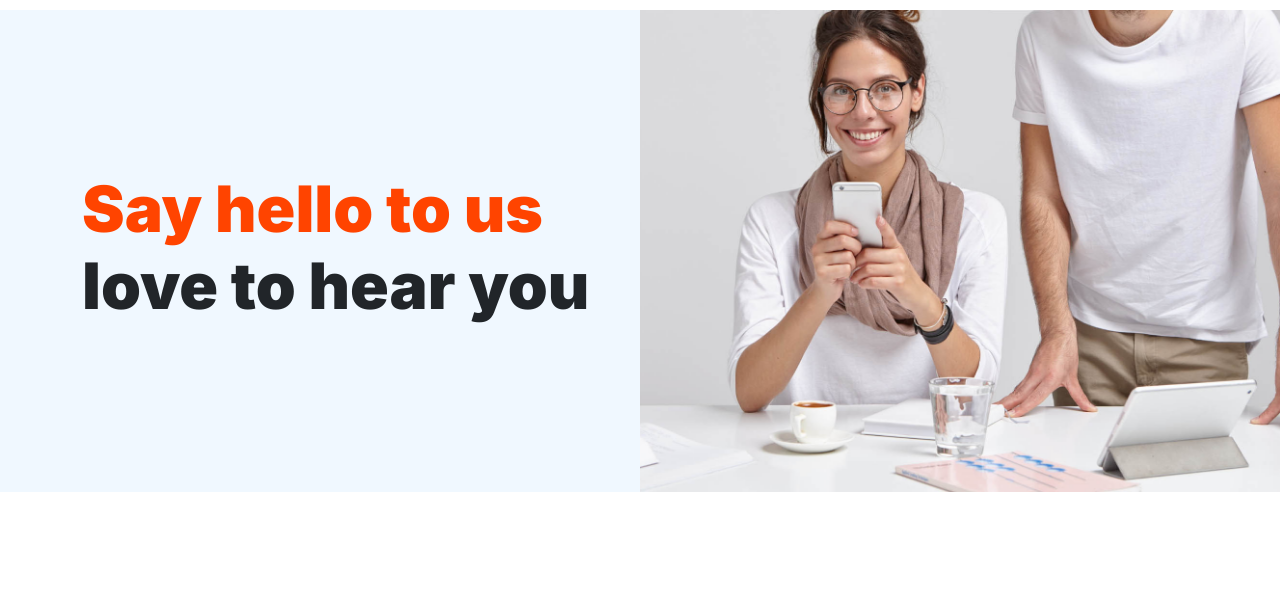
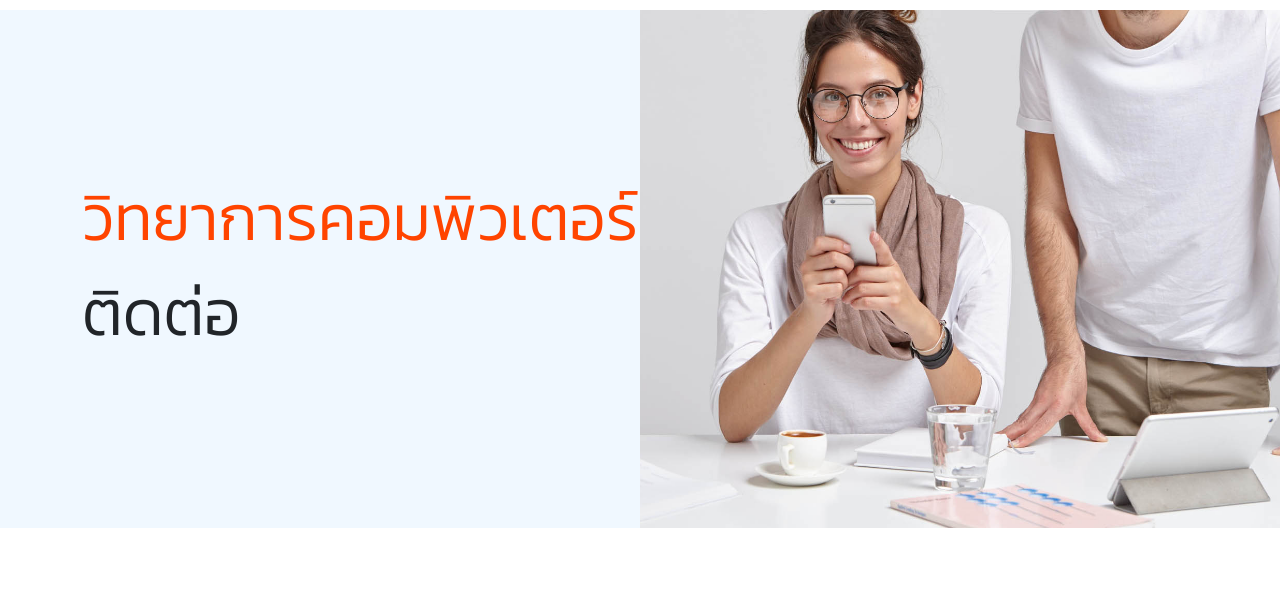
Before and after one commit to Jamboon007/clonebuch, a Django app: page /contact in a window 1280 px wide. Shown: the part 76-676 px from the top of the page. Run offline with Django 4.2, Linux system fonts and the light colour scheme; some libraries are stand-ins or nearby versions.

Commit message:
Update contact.html

```diff
--- a/templates/contact.html
+++ b/templates/contact.html
@@ -7,8 +7,8 @@
 
             <div class="col-lg-10 col-12 header-info">
                 <h1>
-                    <span class="d-block text-primary">Say hello to us</span>
-                    <span class="d-block text-dark">love to hear you</span>
+                    <span class="ple d-block text-primary">วิทยาการคอมพิวเตอร์คือ</span>
+                    <span class="ple d-block text-dark">ติดต่อ</span>
                 </h1>
             </div>
         </div>
```
